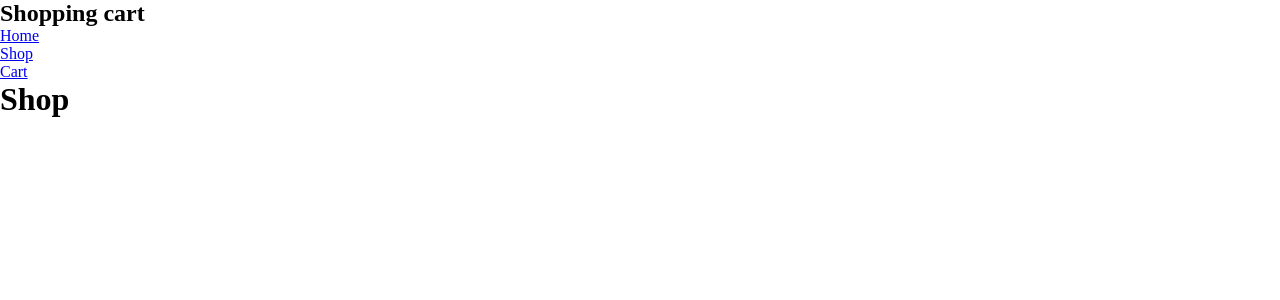
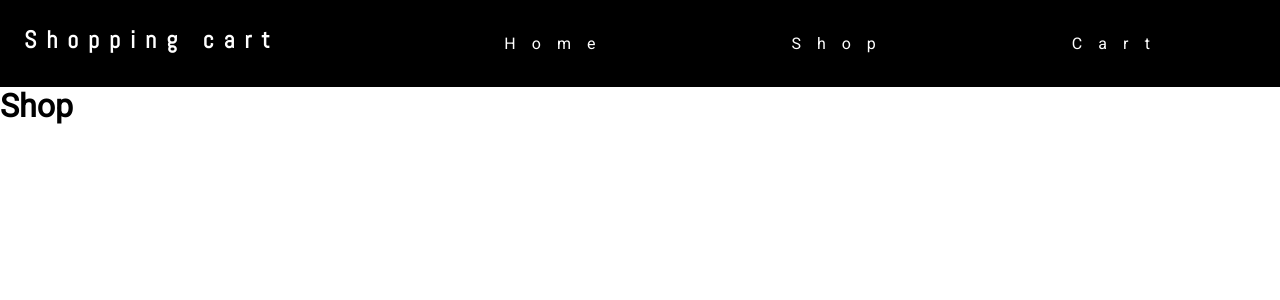
Before and after one commit to johnEdmon44/shopping-cart, a React (Vite) app: page /shop in a window 1280 px wide. Shown: the top 300 px of the page. Built offline with nearby package versions, Linux system fonts and the light colour scheme.

Commit message:
Add navbar style

```diff
--- a/src/components/Navbar.jsx
+++ b/src/components/Navbar.jsx
@@ -4,15 +4,15 @@ export default function Navbar() {
       <h1>Shopping cart</h1>
 
       <ul>
-        <li>
+        <li className="nav-item" data-text="Home">
           <a href="/">Home</a>
         </li>
 
-        <li>
+        <li className="nav-item" data-text="Shop">
           <a href="/shop">Shop</a>
         </li>
 
-        <li>
+        <li className="nav-item" data-text="Cart">
           <a href="/cart">Cart</a>
         </li>
       </ul>
--- a/src/index.css
+++ b/src/index.css
@@ -1,5 +1,82 @@
+@import url('https://fonts.googleapis.com/css2?family=Abel&display=swap');
+@import url('https://fonts.googleapis.com/css2?family=Roboto&display=swap');
+
+
 *, *::before, *::after {
   margin: 0;
   padding: 0;
   box-sizing: border-box;
 }
+
+
+body {
+  font-family: "Roboto", sans-serif;
+}
+
+
+/* Navbar */
+
+nav {
+  display: flex;
+  justify-content: space-between;
+  background-color: black;
+  color: white;
+}
+
+
+nav ul {
+  display: flex;
+}
+
+
+nav li {
+  list-style-type: none;
+}
+
+
+nav a {
+  text-decoration: none;
+  color: white;
+  padding: 1rem;
+  margin-inline: 4rem;
+  letter-spacing: 1rem;
+}
+
+
+nav h1 {
+  letter-spacing: 10px;
+  font-family: "Abel", sans-serif;
+}
+
+
+nav > * {
+  padding: 1.5rem;
+  align-items: center;
+}
+
+
+/* Nav-hover */
+
+.nav-item {
+  position: relative;
+  display: inline-block;
+  padding: 10px;
+  font-size: 16px;
+}
+
+.nav-item::before {
+  content: attr(data-text);
+  position: absolute;
+  top: 0px;
+  left: 80px;
+  opacity: 0;
+  transition: all 0.5s ease-in-out;
+  padding: 10px;
+  letter-spacing: 1rem;
+}
+
+.nav-item:hover::before {
+  opacity: 0.5;
+  top: -20px;
+  left: 0px;
+}
```
